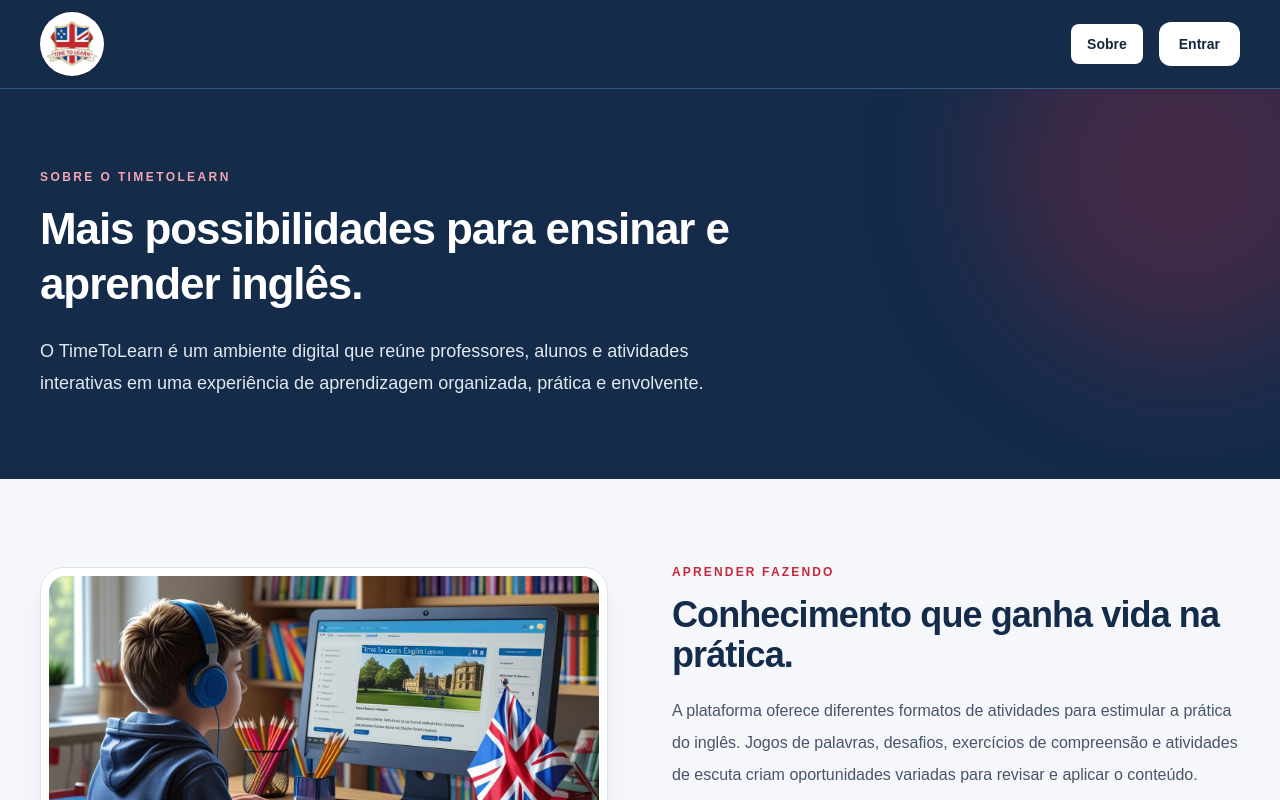
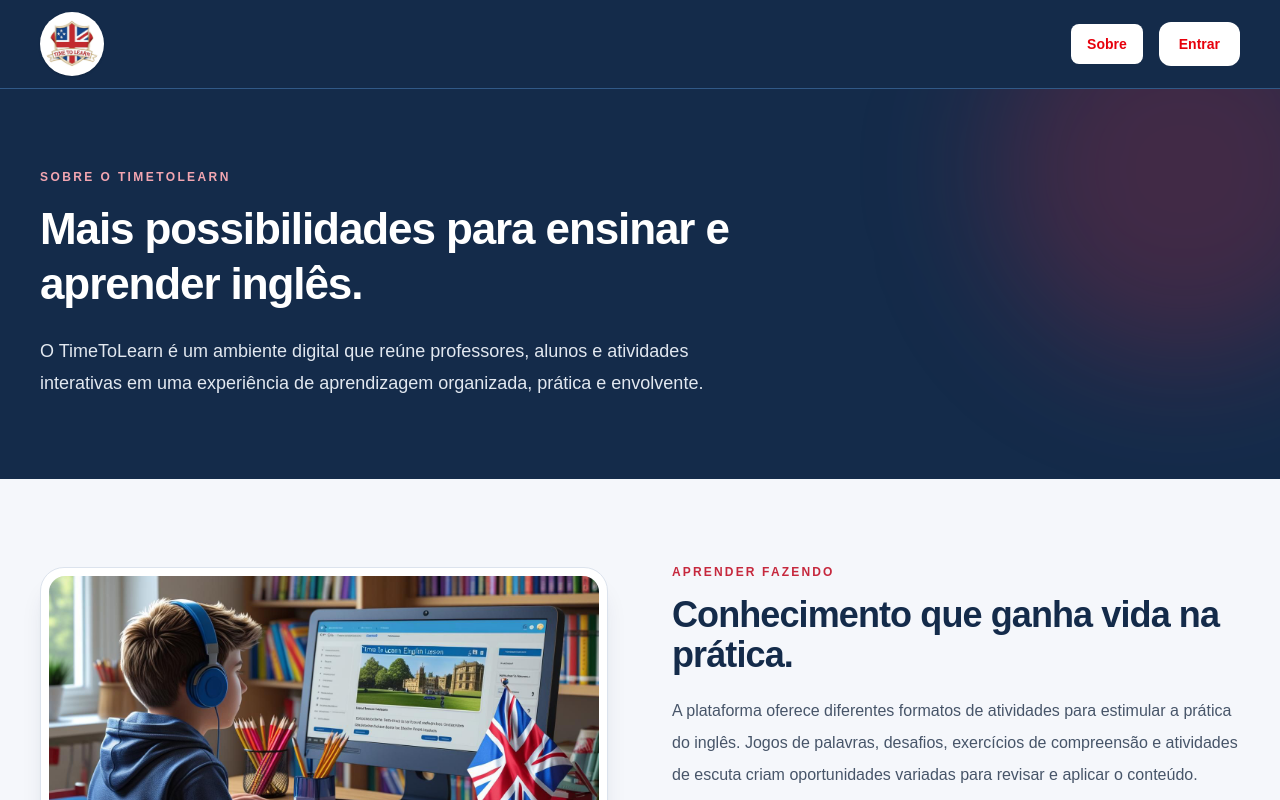
Before and after one commit to rrsantos1/newtimetolearn-web, a Next.js app: page /about in a window 1280 px wide. Shown: the top 800 px of the page. Built offline with nearby package versions, Linux system fonts and the light colour scheme; no server answers.

Commit message:
fix: garantir cores dos textos dos botões do header

```diff
--- a/src/components/layout/PublicHeader.tsx
+++ b/src/components/layout/PublicHeader.tsx
@@ -17,7 +17,7 @@ export function PublicHeader() {
           {!user && !isLoading && (
             <Link
               href="/about"
-              className="inline-flex min-h-10 items-center justify-center rounded-lg bg-white px-3 text-xs font-semibold text-red-600 transition-colors hover:bg-red-600 hover:text-white focus-visible:outline-2 focus-visible:outline-offset-2 focus-visible:outline-white sm:px-4 sm:text-sm"
+              className="inline-flex min-h-10 items-center justify-center rounded-lg bg-white px-3 text-xs font-semibold !text-red-600 transition-colors hover:bg-red-600 hover:!text-white focus-visible:outline-2 focus-visible:outline-offset-2 focus-visible:outline-white sm:px-4 sm:text-sm"
             >
               Sobre
             </Link>
@@ -28,7 +28,7 @@ export function PublicHeader() {
               {isAdmin && (
                 <Link
                   href="/admin"
-                  className="inline-flex min-h-10 items-center justify-center gap-1.5 rounded-lg bg-white px-3 text-xs font-semibold text-red-600 transition-colors hover:bg-red-600 hover:text-white focus-visible:outline-2 focus-visible:outline-offset-2 focus-visible:outline-white sm:gap-2 sm:px-4 sm:text-sm"
+                  className="inline-flex min-h-10 items-center justify-center gap-1.5 rounded-lg bg-white px-3 text-xs font-semibold !text-red-600 transition-colors hover:bg-red-600 hover:!text-white focus-visible:outline-2 focus-visible:outline-offset-2 focus-visible:outline-white sm:gap-2 sm:px-4 sm:text-sm"
                 >
                   <ShieldCheck size={16} aria-hidden="true" />
                   Administração
@@ -46,7 +46,7 @@ export function PublicHeader() {
           ) : (
             <Link
               href="/login"
-              className="inline-flex min-h-11 items-center justify-center rounded-xl bg-white px-4 text-xs font-bold text-red-600 transition-colors hover:bg-red-600 hover:text-white focus-visible:outline-2 focus-visible:outline-offset-2 focus-visible:outline-white sm:px-5 sm:text-sm"
+              className="inline-flex min-h-11 items-center justify-center rounded-xl bg-white px-4 text-xs font-bold !text-red-600 transition-colors hover:bg-red-600 hover:!text-white focus-visible:outline-2 focus-visible:outline-offset-2 focus-visible:outline-white sm:px-5 sm:text-sm"
             >
               Entrar
             </Link>
```
